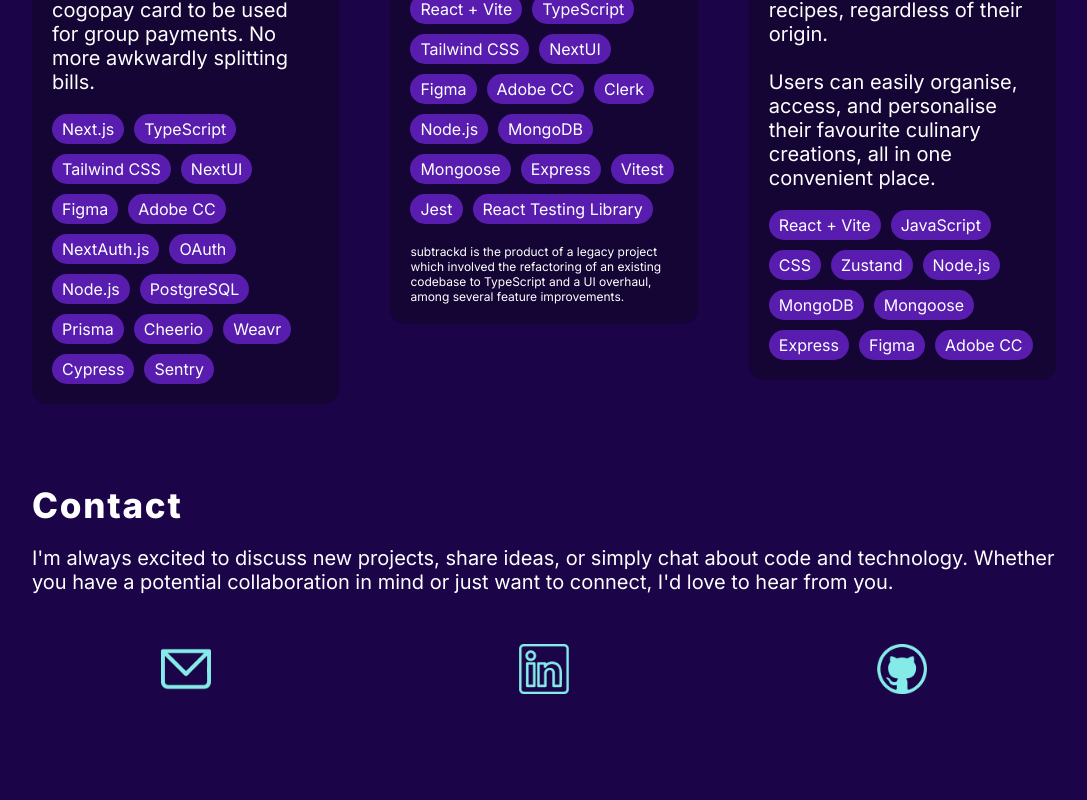
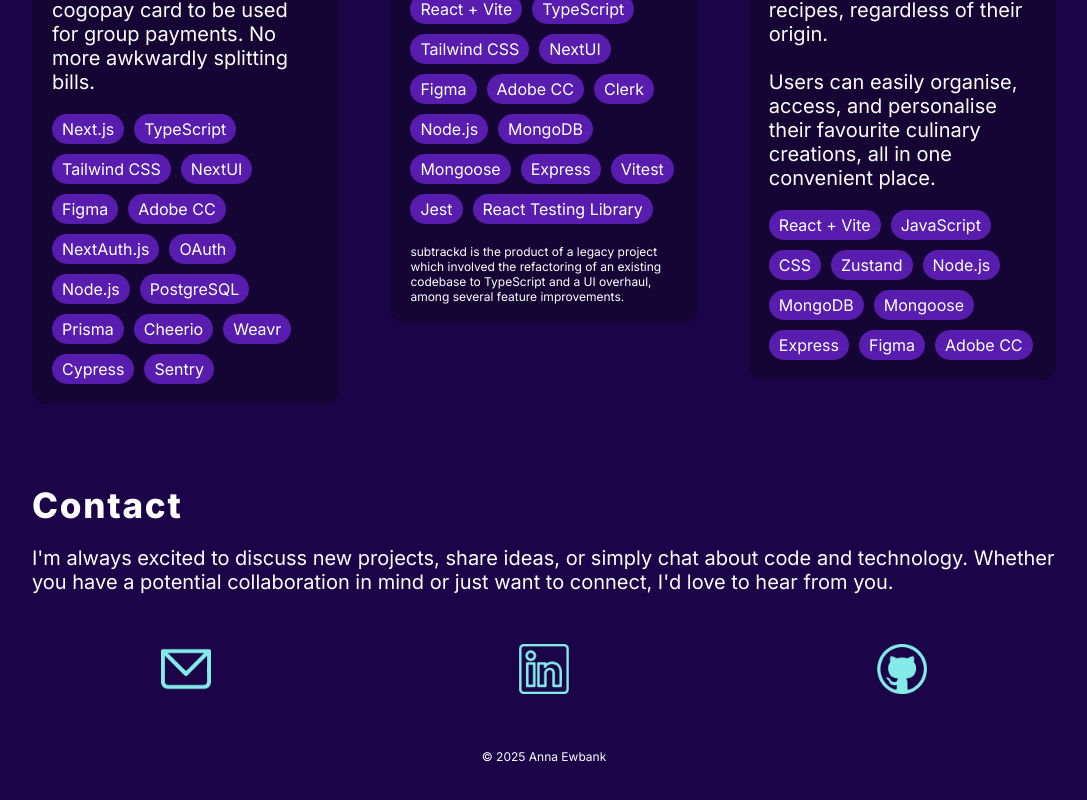
Before and after one commit to annaewbank/Anna-Ewbank-Portfolio, a React (Vite) app: page / in a window 1280 px wide. Shown: the part 3424-4224 px from the top of the page, without its empty margins (96-1183 px from the left). Built offline with nearby package versions, Linux system fonts and the light colour scheme.

Commit message:
feat: add footer

```diff
--- a/src/App.jsx
+++ b/src/App.jsx
@@ -22,6 +22,9 @@ function App() {
       <Experience />
       <Projects />
       <Contact />
+      <div className={styles.footer}>
+        <p>© 2025 Anna Ewbank</p>
+      </div>
     </div>
   );
 }
--- a/src/App.module.css
+++ b/src/App.module.css
@@ -1,3 +1,12 @@
 .App {
   overflow-x: hidden;
 }
+
+.footer {
+  margin-bottom: 50px;
+}
+
+.footer p {
+  font-size: 12px;
+  text-align: center;
+}
--- a/src/components/Contact/Contact.module.css
+++ b/src/components/Contact/Contact.module.css
@@ -19,7 +19,7 @@
   justify-content: space-around;
   gap: 50px;
   text-align: center;
-  margin-bottom: 100px;
+  margin-bottom: 50px;
 }
 
 .contactDetails a {
```
